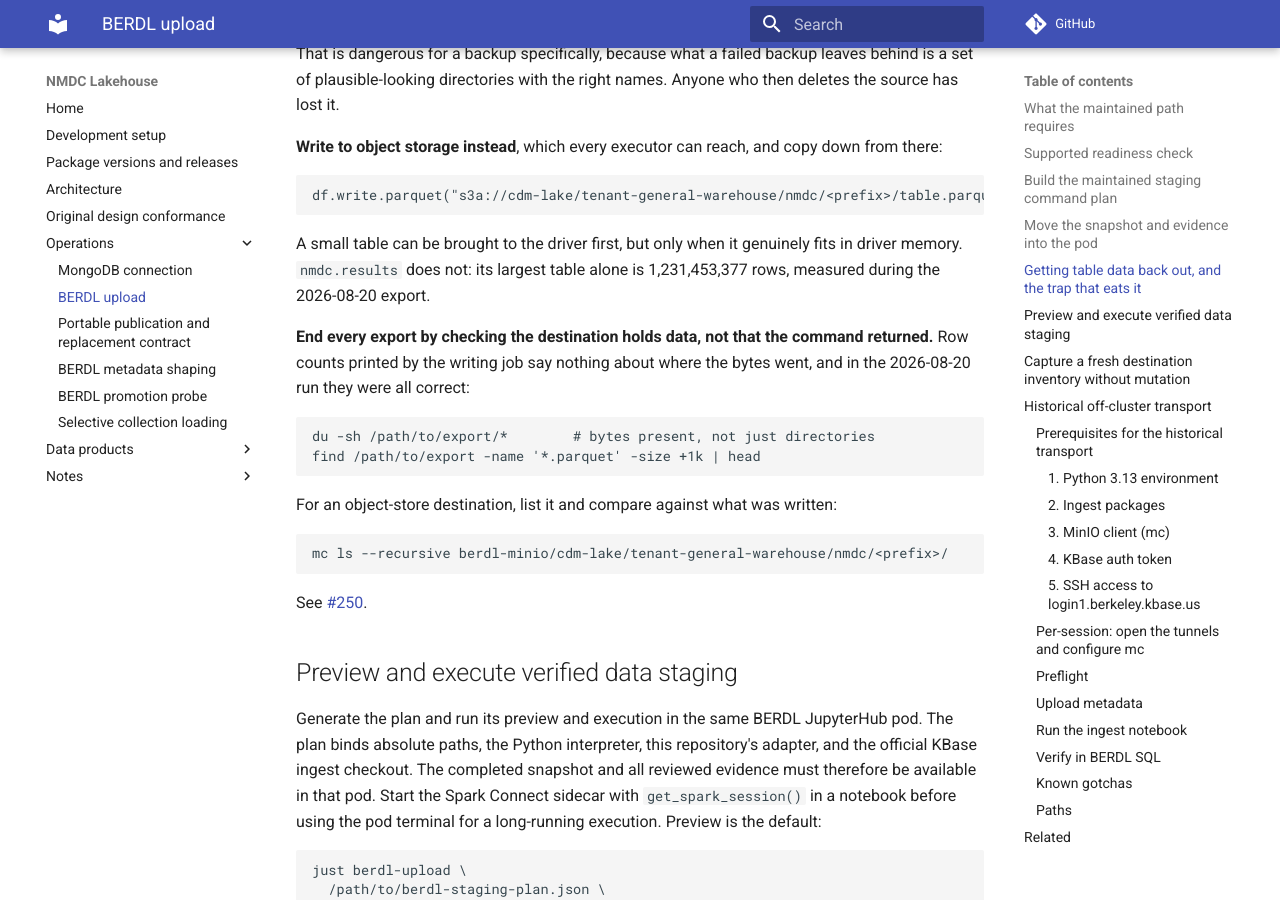
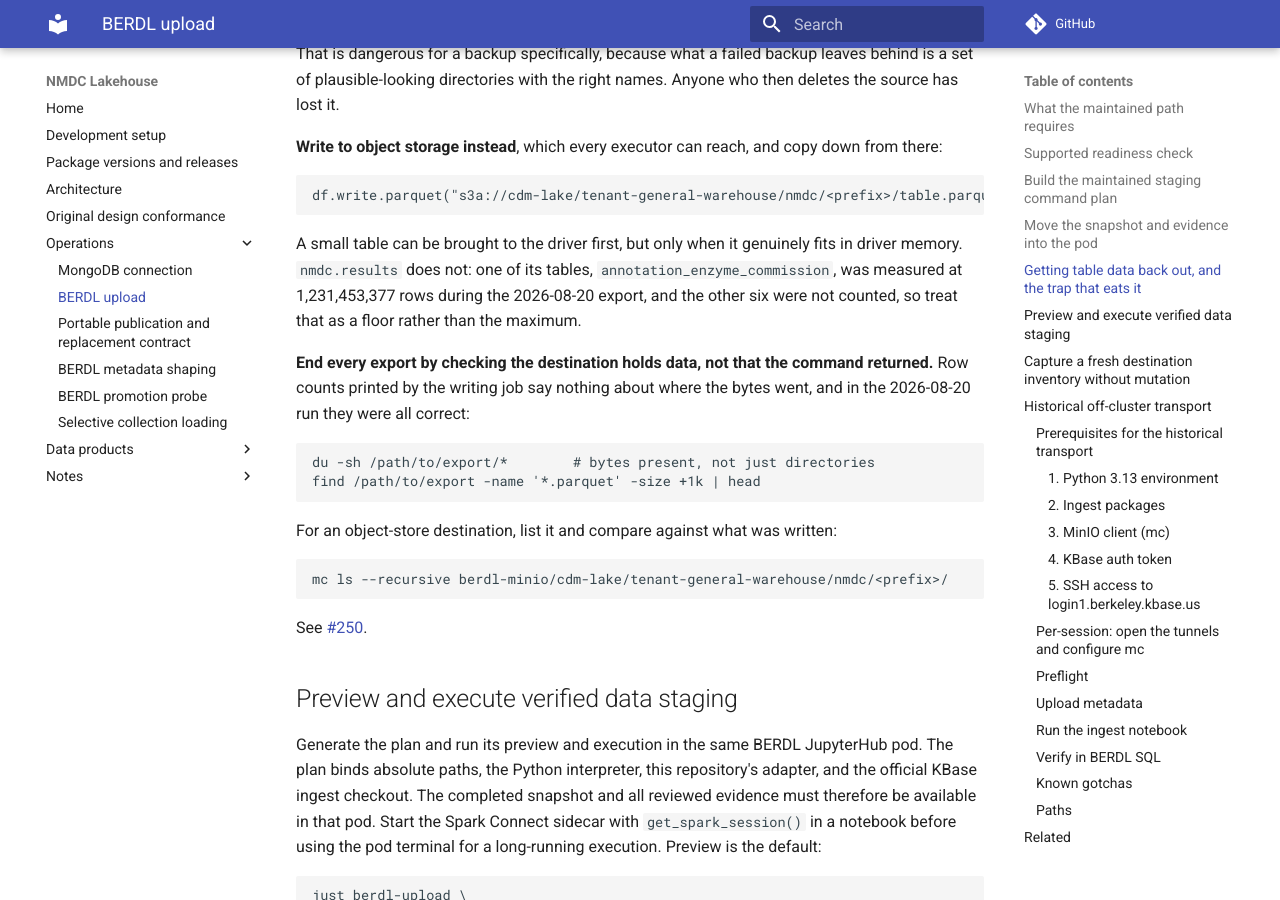
Before and after one commit to microbiomedata/nmdc-lakehouse, an MkDocs documentation site: the page built from docs/berdl-upload.md, in a window 1280 px wide and 900 px high, scrolled down 5885 px. Built offline with MkDocs 1.6.1 and Material for MkDocs 9.7.7, drawn with Linux system fonts in a browser that asks for light colours; comment, search, counter and statistics services are not loaded.

Commit message:
Stop calling one measured table the largest
The review's specific claim is wrong: it cites annotation_kegg_orthology at
1,831,998,811 rows from issue 250, and that number is not there. The issue has
no comments, one row count in its body, and neither the figure nor that table
name appears anywhere in this repository or in any issue.

The underlying point is right, though. I called 1,231,453,377 the largest table
on the strength of a single measurement, when the same run listed seven
directories and counted one. It is now attributed to the table it was measured
on and described as a floor.

This is the second correction to this sentence. The first replaced "two tables
over a billion rows" with a superlative I also could not support, because I read
a filtered grep instead of the issue.

Co-Authored-By: Claude Opus 5 (1M context) <noreply@anthropic.com>

````diff
--- a/docs/berdl-upload.md
+++ b/docs/berdl-upload.md
@@ -306,8 +306,10 @@ df.write.parquet("s3a://cdm-lake/tenant-general-warehouse/nmdc/<prefix>/table.pa
 ```
 
 A small table can be brought to the driver first, but only when it genuinely fits
-in driver memory. `nmdc.results` does not: its largest table alone is
-1,231,453,377 rows, measured during the 2026-08-20 export.
+in driver memory. `nmdc.results` does not: one of its tables,
+`annotation_enzyme_commission`, was measured at 1,231,453,377 rows during the
+2026-08-20 export, and the other six were not counted, so treat that as a floor
+rather than the maximum.
 
 **End every export by checking the destination holds data, not that the command
 returned.** Row counts printed by the writing job say nothing about where the bytes
````
